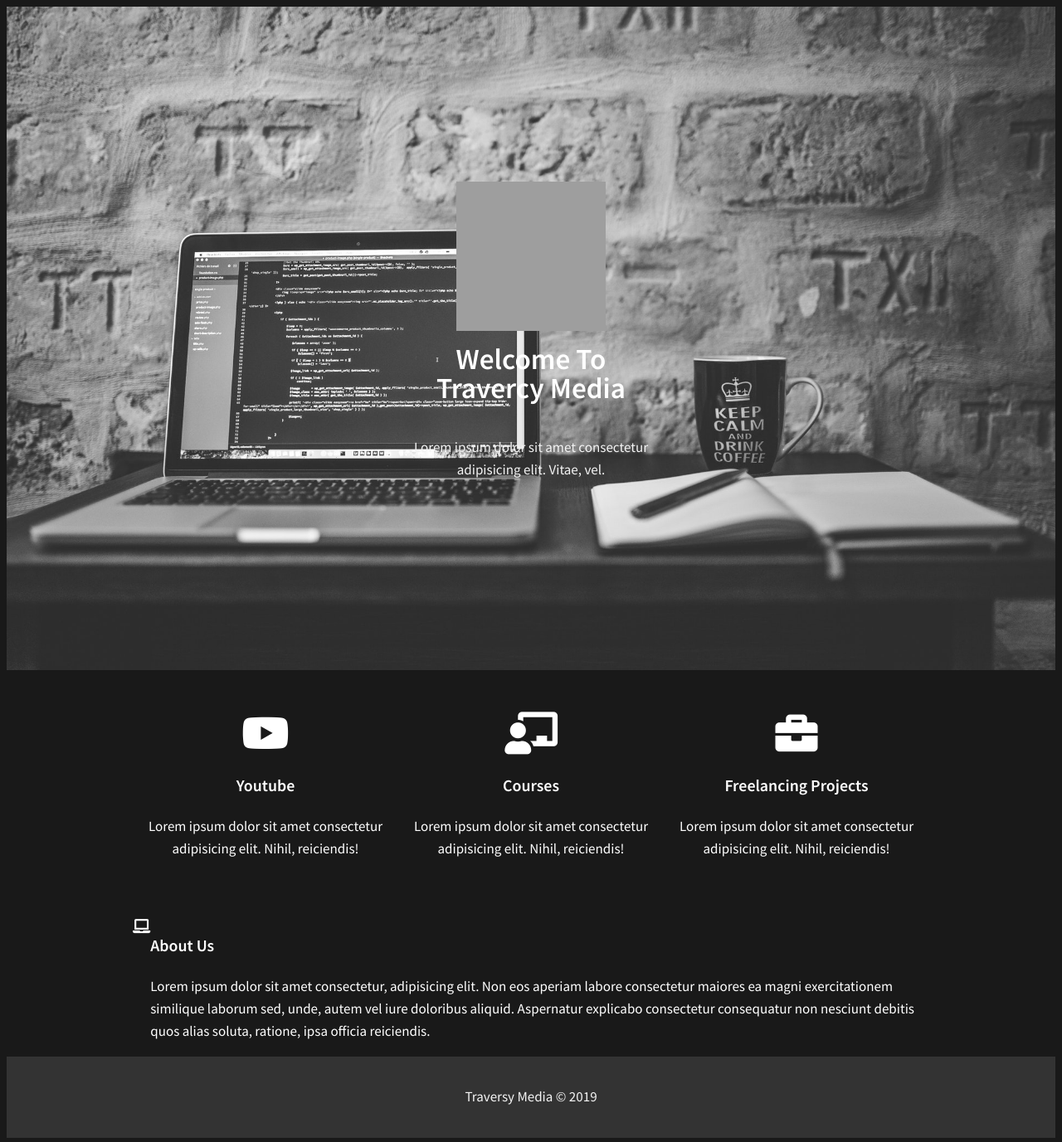
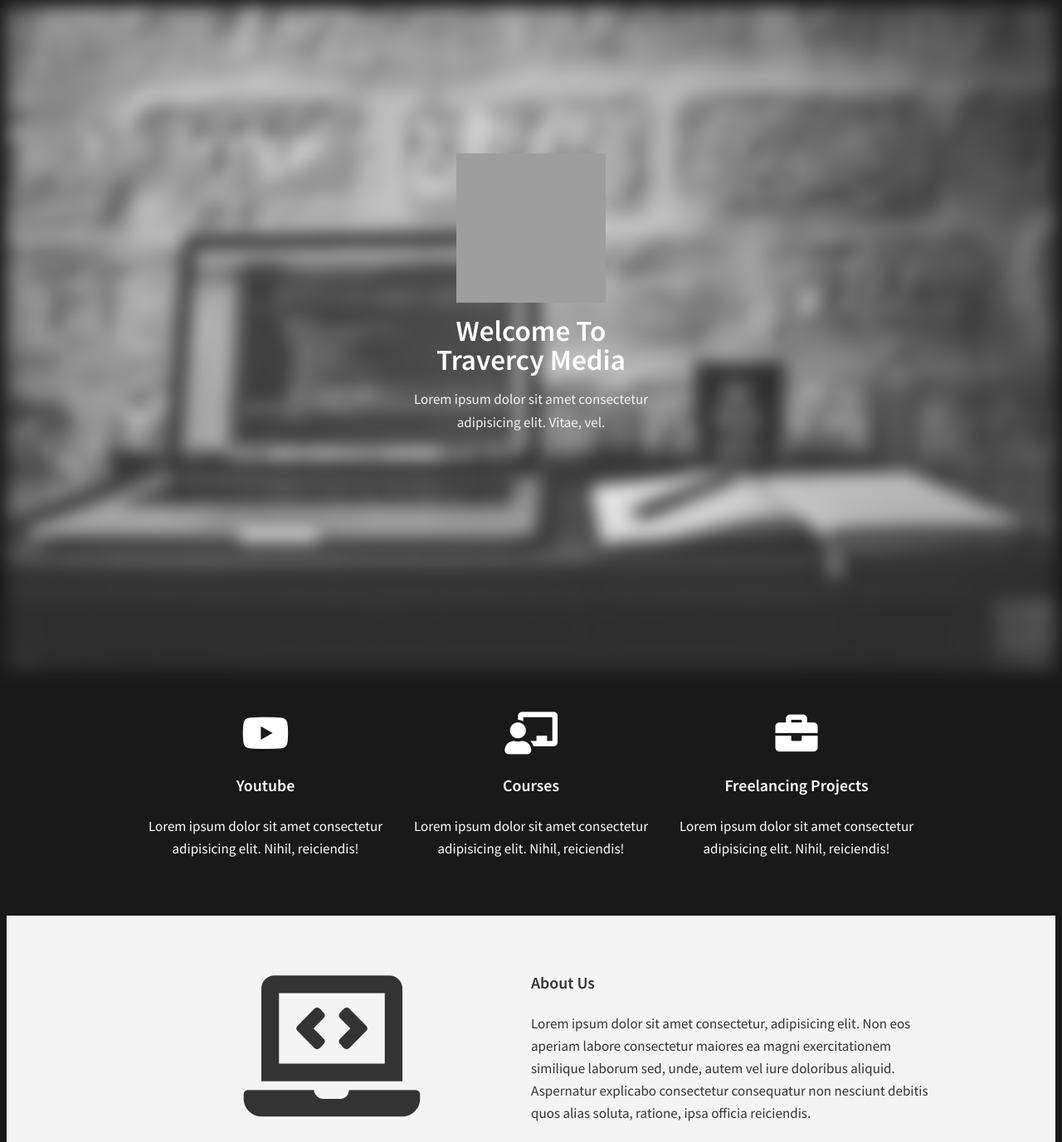
Before and after one commit to FOZsmoke/Blure-landing-site, a plain HTML site: page index.html in a window 1280 px wide. Shown: the top 1377 px of the page at 83% size. Drawn offline with Linux system fonts and the light colour scheme; grey boxes are pictures that could not be loaded.

Commit message:
add blur for header

```diff
--- a/css/styles.css
+++ b/css/styles.css
@@ -14,17 +14,28 @@ body{
     width: 300px;
     display: flex;
     flex-direction: column;
+    margin-top: 14%;
+    z-index: 1;
+    position: relative;
+
 }
 header{
     height: 100vh;
+    display:flex;
+    justify-content: center;
+    text-align: center;
+    position: relative;
+}
+header::after{
+    content: "";
+    position: absolute;
+    width: 100%;
+    height: 100%;
     background-image: url(./../images/showcase.jpg);
     background-position: center;
     background-repeat: no-repeat;
     background-size: cover;
-    display:flex;
-    align-items: center;
-    justify-content: center;
-    text-align: center;
+   filter: blur(10px);
 }
 header p{
     color: #f4f4f4;
@@ -39,6 +50,7 @@ h1{
     margin-top: 1rem;
     color: white;
     line-height: 1;
+    margin-bottom: 0;
 }
 .section-1{
     text-align: center;
@@ -52,10 +64,30 @@ h1{
     display: flex;
     max-width: 960px;
 }
-.container2{
+.section-2{
     background: #f4f4f4;
     color: #333;
+    padding: 45px 0;
 }
+.section-2-left i{
+    font-size: 10em;
+
+}
+.section-2-left{
+    display: flex;
+    align-items: center;
+    justify-content: center;
+
+}
+.section-2-right{
+
+}
+.section-2-left, .section-2-right{
+    width: 50%;
+
+}
+
+
 footer{
     background: #333;
     color: #f4f4f4;
--- a/index.html
+++ b/index.html
@@ -54,10 +54,10 @@
         </section>
         <section class="section-2">
             <div class="container">
-                <div>
-                    <i class="fa fa-laptop" aria-hidden="true"></i>
+                <div class="section-2-left">
+                    <i class="fas fa-laptop-code" aria-hidden="true"></i>
                 </div>
-                <div>
+                <div class="section-2-right">
                     <h3>About Us</h3>
                     <p>
                     Lorem ipsum dolor sit amet consectetur, adipisicing elit. Non eos aperiam labore consectetur maiores ea magni exercitationem similique laborum sed, unde, autem vel iure doloribus aliquid. Aspernatur explicabo consectetur consequatur non nesciunt debitis quos alias soluta, ratione, ipsa officia reiciendis.
```
